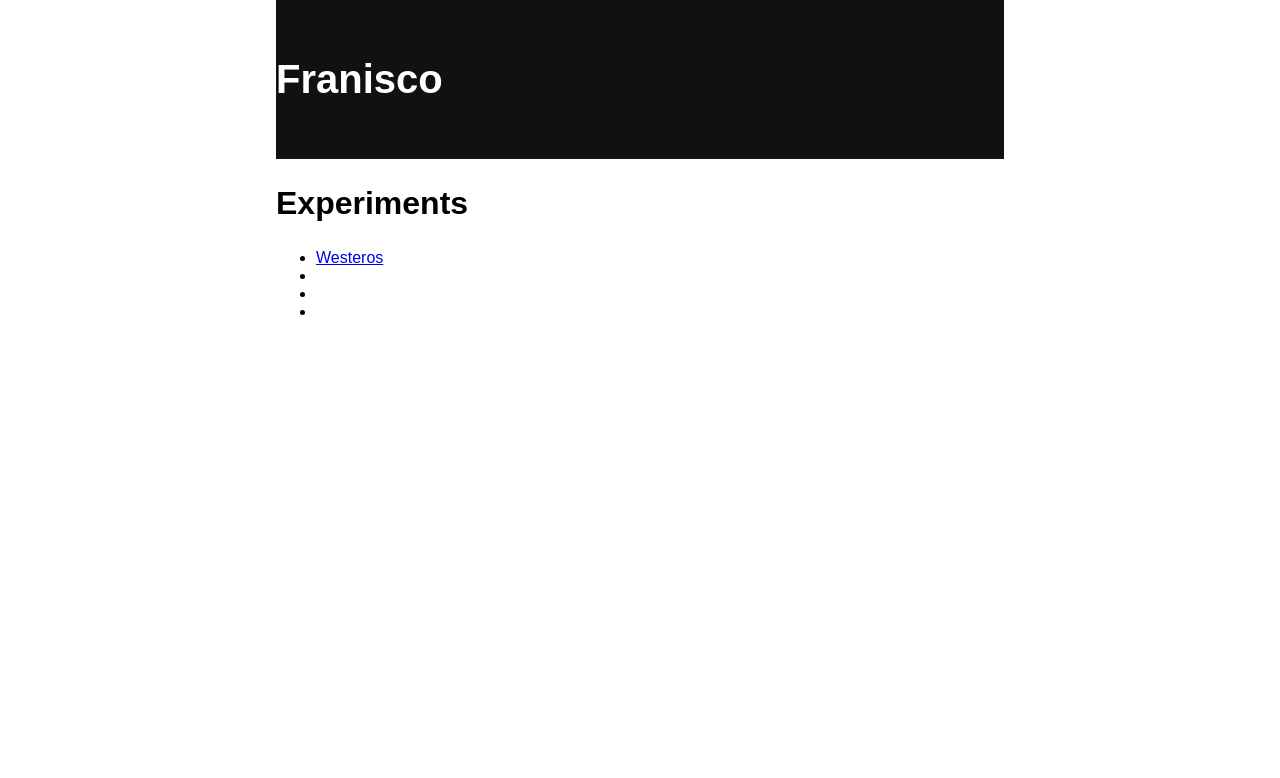
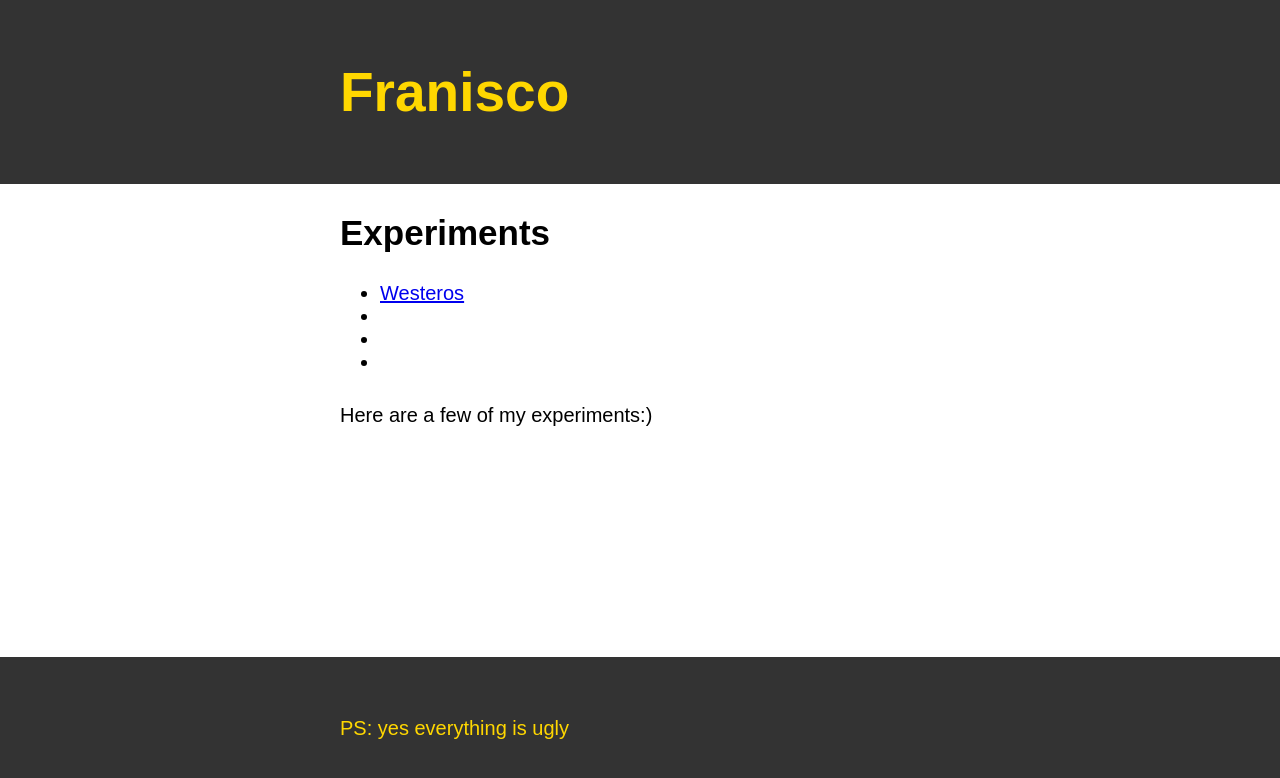
Before and after one commit to rapidlizard/experiments, a plain HTML site: page index.html in a window 1280 px wide. Drawn offline with Linux system fonts and the light colour scheme.

Commit message:
Add new experiment

```diff
--- /dev/null
+++ b/experiments/top3games/style/stylesheet.css
@@ -0,0 +1,87 @@
+/* reset  */
+
+html {
+  box-sizing: border-box;
+}
+
+*, *:before, *:after {
+  box-sizing: inherit;
+}
+
+body {
+    margin: 0;
+}
+
+/* typography */
+
+body {
+    font-family: Arial;
+    font-size: 16px;
+}
+
+h1 {
+    font-family: Arial;
+    font-size: 48px;
+}
+
+h2 {
+    font-size: 32px;
+}
+
+h3 {
+    font-size: 28px;
+}
+
+p {
+    font-size: 16px;
+}
+
+/* layout */
+
+body {
+    text-align: center;
+}
+
+.site-header {
+    padding: 30px 0;
+    color: whitesmoke;
+    background: #111;
+}
+
+.site-footer {
+    color: white;
+    padding: 20px 0;
+    background: #111;
+}
+
+.site-main {
+    margin-bottom: 60px;
+}
+
+em {
+    display: none;
+    font-style: normal;
+}
+
+.box {
+    max-width: 600px;
+    margin: 0 auto;
+    border: 3px solid #222;
+}
+
+@media (min-width: 768px) {
+
+    em {
+        display: inline;
+    }
+
+    .container {
+        max-width: 728px;
+        margin: 0 auto;
+    }
+
+}
+
+/* ---- components ---- */
+
+/* ---- section ---- */
--- a/index.html
+++ b/index.html
@@ -7,16 +7,14 @@
     <link rel="stylesheet" href="./styles/style.css"  type="text/css">
     <meta name="viewport" content="width=device-width, initial-scale=1, maximum-scale=1, user-scalable=0">
     <meta charset="utf-8">
-    <title>github.io</title>
+    <title>Francisco</title>
 
   </head>
 
   <body>
 
-    <div class="container">
-
-      <header id="site-header">
-        <h1>Franisco</h1>
+        <header>
+          <h1 class="container">Franisco</h1>
         </header>
 
         <main id="site-main">
@@ -31,13 +29,16 @@
                 <li></li>
               </ul>
 
+              <article>
+                <p>Here are a few of my experiments:)</p>
+              </article>
+
             </div>
         </main>
 
         <footer id="site-footer">
+          <p class="container" id="footer-text">PS: yes everything is ugly</p>
         </footer>
-
-    </div>
 
     </body>
 
--- a/styles/style.css
+++ b/styles/style.css
@@ -21,11 +21,12 @@ body {
 
 h1 {
     font-family: arial;
-    font-size: 40px;
+    font-size: 55px;
+    padding: 30px 0px;
 }
 
 h2 {
-    font-size: 32px;
+    font-size: 35px;
 }
 
 h3 {
@@ -33,15 +34,23 @@ h3 {
 }
 
 p {
-    font-size: 16px;
+    font-size: 20px;
+}
+
+ul {
+    font-size: 20px;
+}
+
+article {
+    margin: 30px 0px;
 }
 
 /* layout */
 
-#site-header {
+header {
     padding: 30px 0px;
-    color: white;
-    background: #111;
+    color: gold;
+    background: #333;
   }
 
 #site-footer {
@@ -58,14 +67,35 @@ p {
   }
 
 
-@media (min-width: 768px) {
+@media only screen and (min-width: 768px) {
     .container {
-      max-width: 728px;
+      max-width: 600px;
       margin: 0 auto;
     }
 }
 
+@media only screen and (max-width: 500px) {
+    .container {
+      text-align: center;
+    }
+}
 
 /* ---- components ---- */
 
 /* ---- section ---- */
+
+/* ---- Footer ----*/
+
+footer {
+    position: fixed;
+    left: 0px;
+    bottom: 0px;
+    width: 100%;
+    color: gold;
+    background: #333;
+    padding-bottom: 30px;
+}
+
+#footer-text {
+    color: gold;
+}
```
Also changed, not shown: experiments/top3games/index.html (added, +70 -0 lines). Lines whose indentation alone changed are shown as unchanged.
